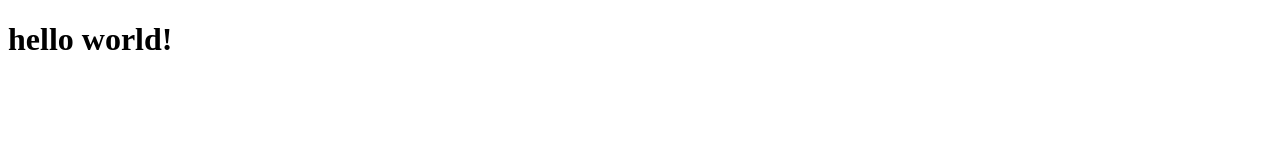
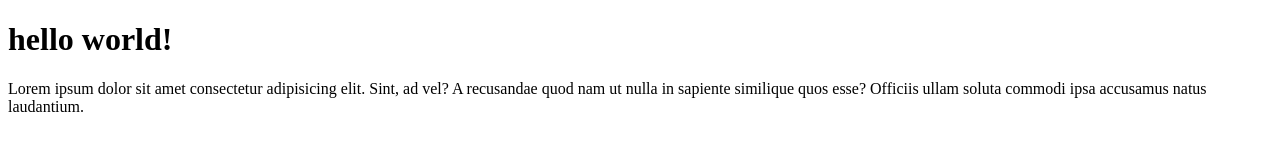
Before and after one commit to rpsilalahi/wpu-git-testing, a plain HTML site: page index.html in a window 1280 px wide. Drawn offline with Linux system fonts and the light colour scheme.

Commit message:
menambahkan paragraf

```diff
--- a/index.html
+++ b/index.html
@@ -8,5 +8,6 @@
 </head>
 <body>
     <h1>hello world!</h1>
+    <p>Lorem ipsum dolor sit amet consectetur adipisicing elit. Sint, ad vel? A recusandae quod nam ut nulla in sapiente similique quos esse? Officiis ullam soluta commodi ipsa accusamus natus laudantium.</p>
 </body>
 </html>
```
